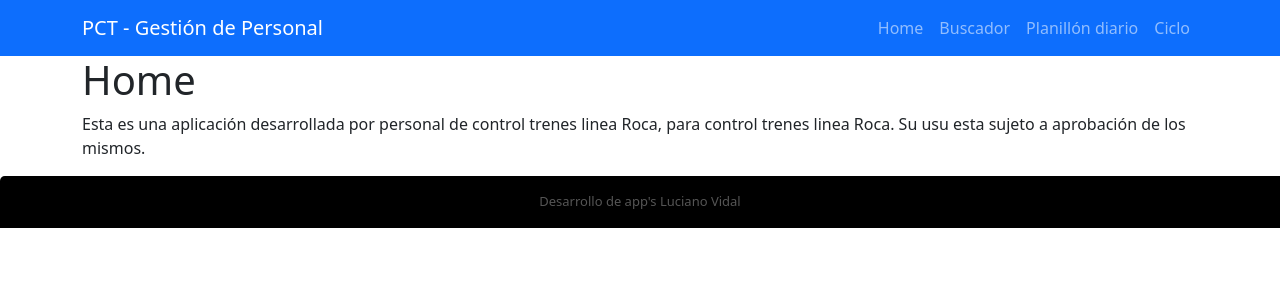
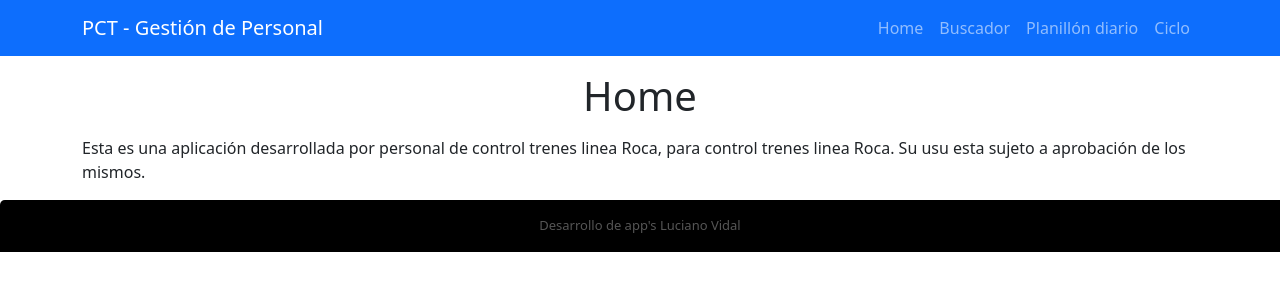
Before and after one commit to Lucho-Vidal/Gestor-de-personal, a Vue app: page / in a window 1280 px wide. Shown: the top 300 px of the page. Built offline with nearby package versions, Linux system fonts and the light colour scheme.

Commit message:
se centro el titulo

```diff
--- a/src/components/Home.vue
+++ b/src/components/Home.vue
@@ -2,7 +2,9 @@
     <div>
         <NavBar/>
         <div class="container">
-            <h1>Home</h1>
+            <h1 class="d-flex justify-content-center m-3">
+                Home
+            </h1>
         <p>
             Esta es una aplicación desarrollada por personal de control trenes linea Roca, para control trenes linea Roca.
             Su usu esta sujeto a aprobación de los mismos.
```
